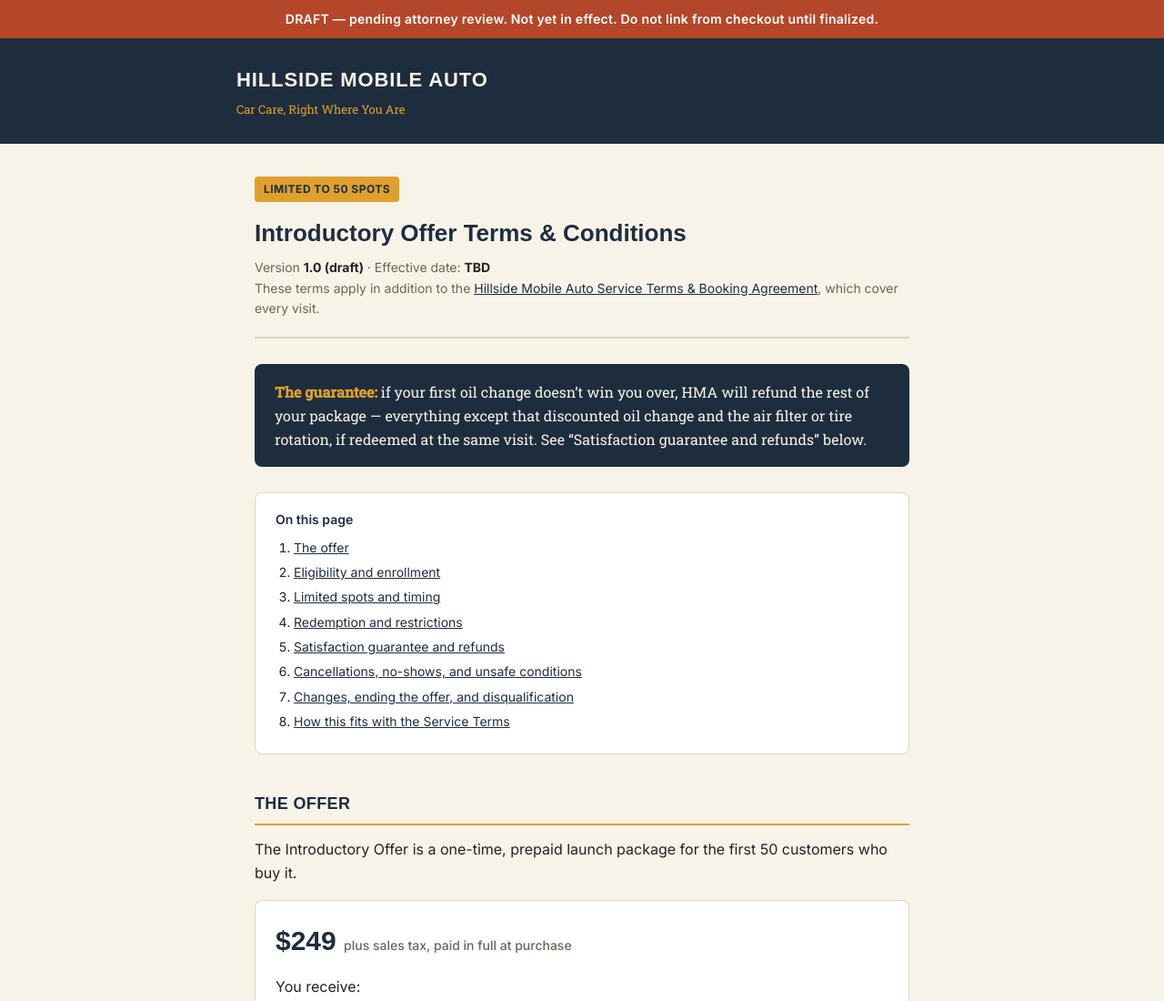
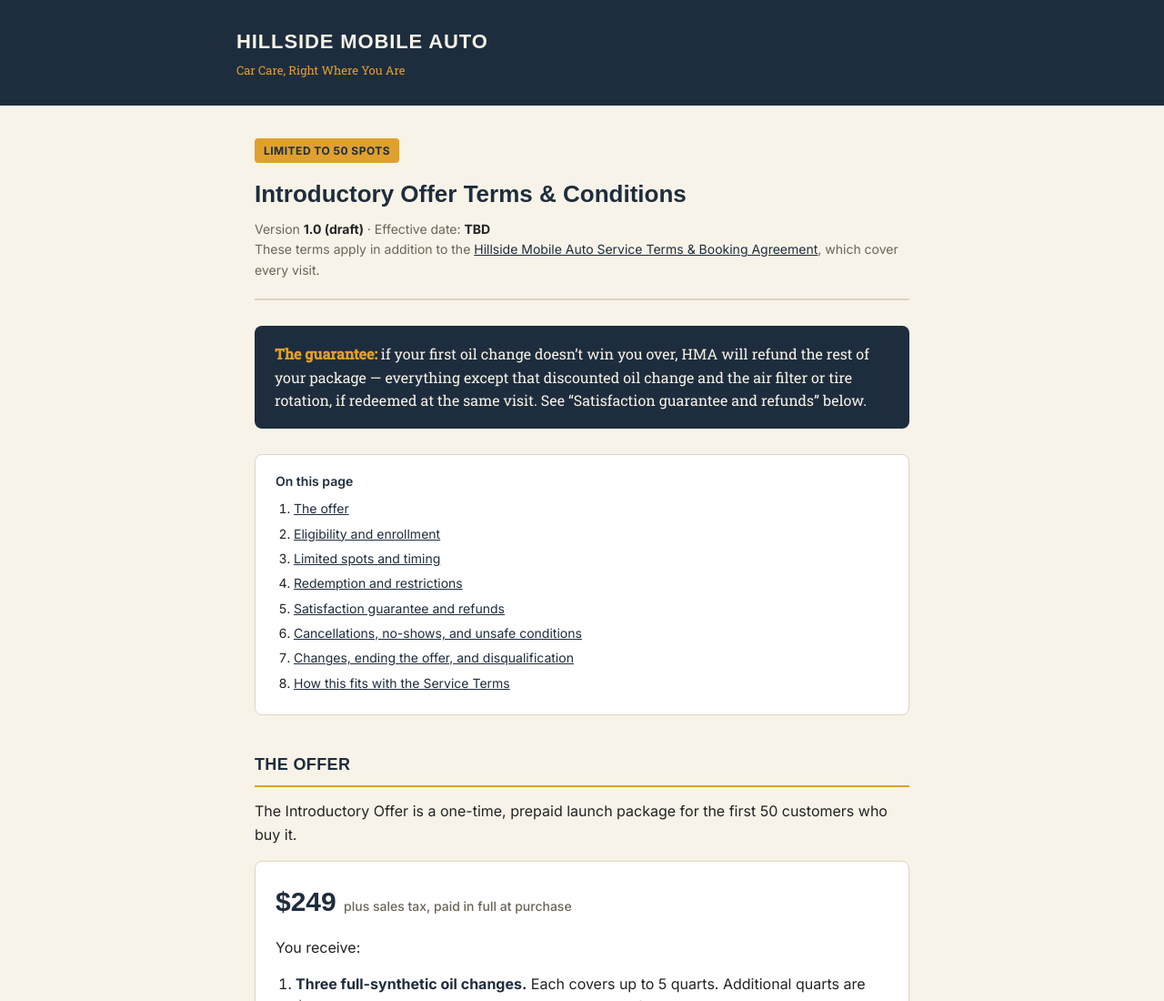
Before and after one commit to jeremykmac/hillsidemobileauto, a plain HTML site: page introductory-offer-terms.html in a window 1280 px wide. Shown: the top 1100 px of the page at 91% size. Drawn offline with Linux system fonts and the light colour scheme; a web font is replaced by a local one.

Commit message:
Terms pages: remove "pending attorney review" draft banner
Co-Authored-By: Claude Sonnet 5.5 <noreply@anthropic.com>
Claude-Session: https://claude.ai/code/session_01AC6B9SYZPuvgASqtraAHCD

```diff
--- a/introductory-offer-terms.html
+++ b/introductory-offer-terms.html
@@ -194,8 +194,6 @@
 </head>
 <body>
 
-<div class="draft-banner">DRAFT — pending attorney review. Not yet in effect. Do not link from checkout until finalized.</div>
-
 <header class="site">
   <div class="header-inner">
     <p class="wordmark"><a href="/">Hillside Mobile Auto</a></p>
```
Also changed, not shown: terms.html (+0 -2 lines).
